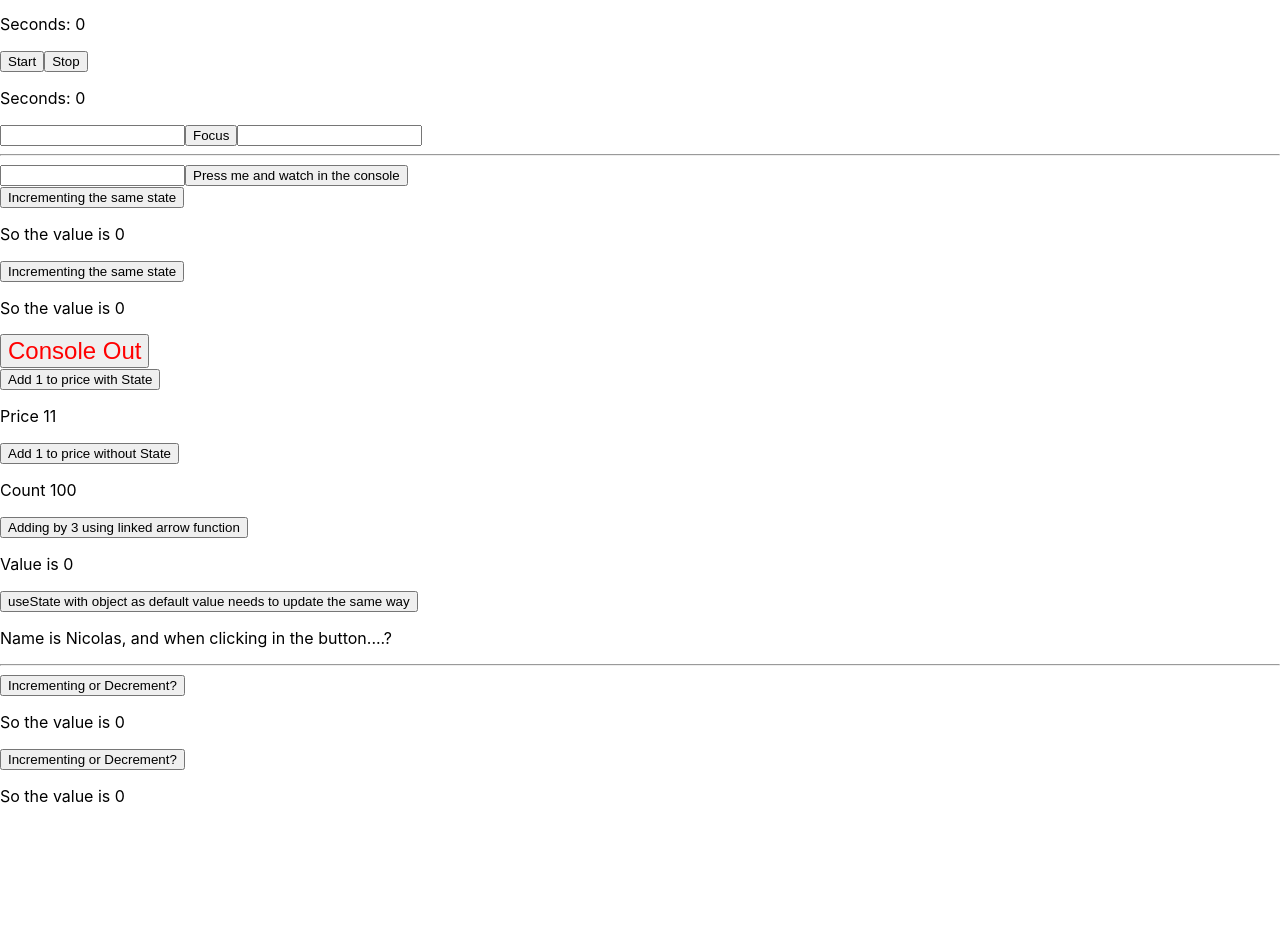
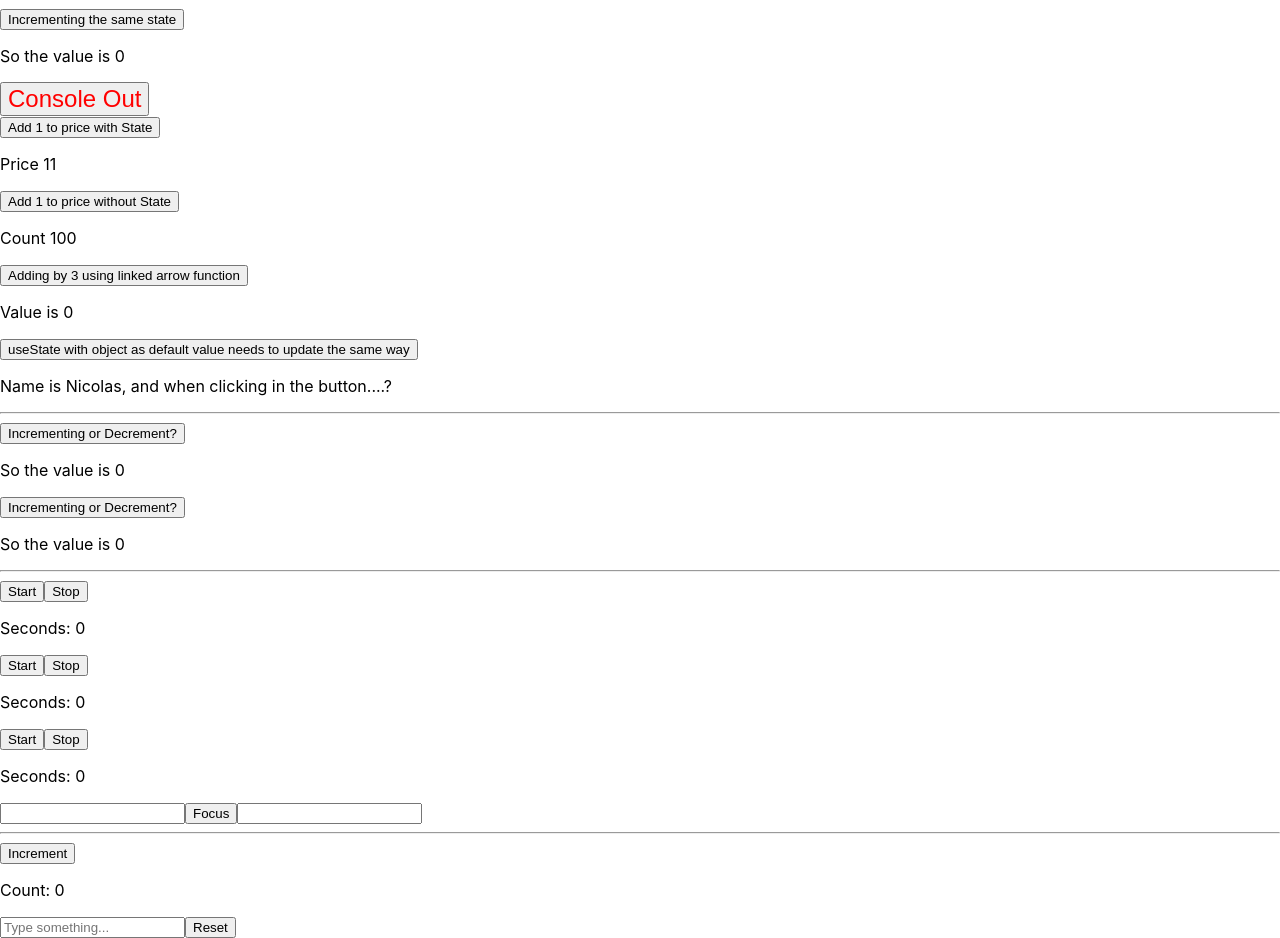
Before and after one commit to nicocorrea/react_course, a React (Create React App) app: page / in a window 1280 px wide. Shown: the part 652-1590 px from the top of the page. Before the commit the page ends 1474 px from the top, so only its background shows below. Built offline with nearby package versions, Linux system fonts and the light colour scheme.

Commit message:
useImperativeHandle

```diff
--- a/src/App.js
+++ b/src/App.js
@@ -52,11 +52,6 @@ function App() {
       </button>
       {isShown ? <Counter /> : null}
       <hr />
-      <ReferenceNotOptimal />
-      <ReferenceOption1 />
-      <ReferenceOption2 />
-      <ForwardRef />
-      <CallBackRef />
     </>
   );
 }
--- /dev/null
+++ b/src/Imperative.js
@@ -0,0 +1,22 @@
+import { useRef } from "react";
+import Counter from "./ImperativeCounter";
+import CustomInput from "./ImperativeCustomInput";
+
+export default function Imperative() {
+  const counterRef = useRef();
+  const customInputRef = useRef();
+  return (
+    <>
+      <Counter ref={counterRef} />
+      <CustomInput ref={customInputRef} placeholder="Type something..." />
+      <button
+        onClick={() => {
+          counterRef.current.reset();
+          customInputRef.current.reset();
+        }}
+      >
+        Reset
+      </button>
+    </>
+  );
+}
--- /dev/null
+++ b/src/ImperativeCounter.js
@@ -0,0 +1,18 @@
+import { useImperativeHandle, useState, forwardRef } from "react";
+
+export default forwardRef(function Counter(props, ref) {
+  const [count, setCount] = useState(0);
+
+  useImperativeHandle(ref, () => {
+    return {
+      reset: () => setCount(0),
+    };
+  });
+
+  return (
+    <>
+      <button onClick={() => setCount(count + 1)}>Increment</button>
+      <p>Count: {count}</p>
+    </>
+  );
+});
--- /dev/null
+++ b/src/ImperativeCustomInput.js
@@ -0,0 +1,20 @@
+import { forwardRef, useImperativeHandle, useState } from "react";
+
+export default forwardRef(function CustomInput(props, ref) {
+  const [value, setValue] = useState("");
+
+  useImperativeHandle(ref, () => {
+    return {
+      reset: () => setValue(""),
+    };
+  });
+
+  return (
+    <input
+      {...props}
+      value={value}
+      onChange={(event) => setValue(event.target.value)}
+      style={{ color: "red" }}
+    />
+  );
+});
--- a/src/index.js
+++ b/src/index.js
@@ -4,6 +4,14 @@ import "./index.css";
 import App from "./App";
 import State from "./State";
 import Reduce from "./Reducer";
+import {
+  ReferenceNotOptimal,
+  ReferenceOption1,
+  ReferenceOption2,
+  ForwardRef,
+  CallBackRef,
+} from "./Ref";
+import Imperative from "./Imperative";
 //import reportWebVitals from "./reportWebVitals";
 
 const root = ReactDOM.createRoot(document.getElementById("root"));
@@ -14,6 +22,14 @@ root.render(
     <State />
     <hr />
     <Reduce />
+    <hr />
+    <ReferenceNotOptimal />
+    <ReferenceOption1 />
+    <ReferenceOption2 />
+    <ForwardRef />
+    <CallBackRef />
+    <hr />
+    <Imperative />
   </React.StrictMode>
 );
 
```
Also changed, not shown: notes/notes.md (+18 -0 lines).
